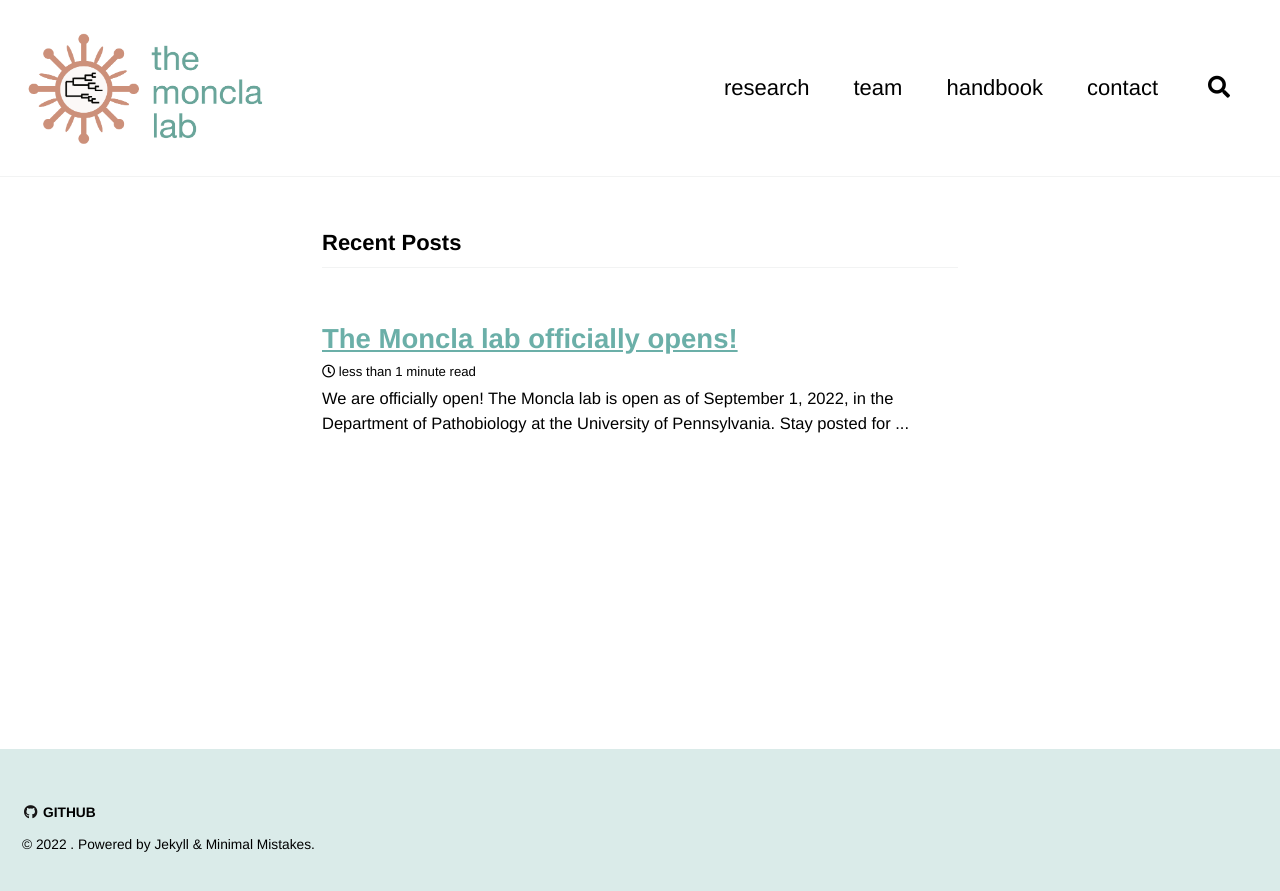
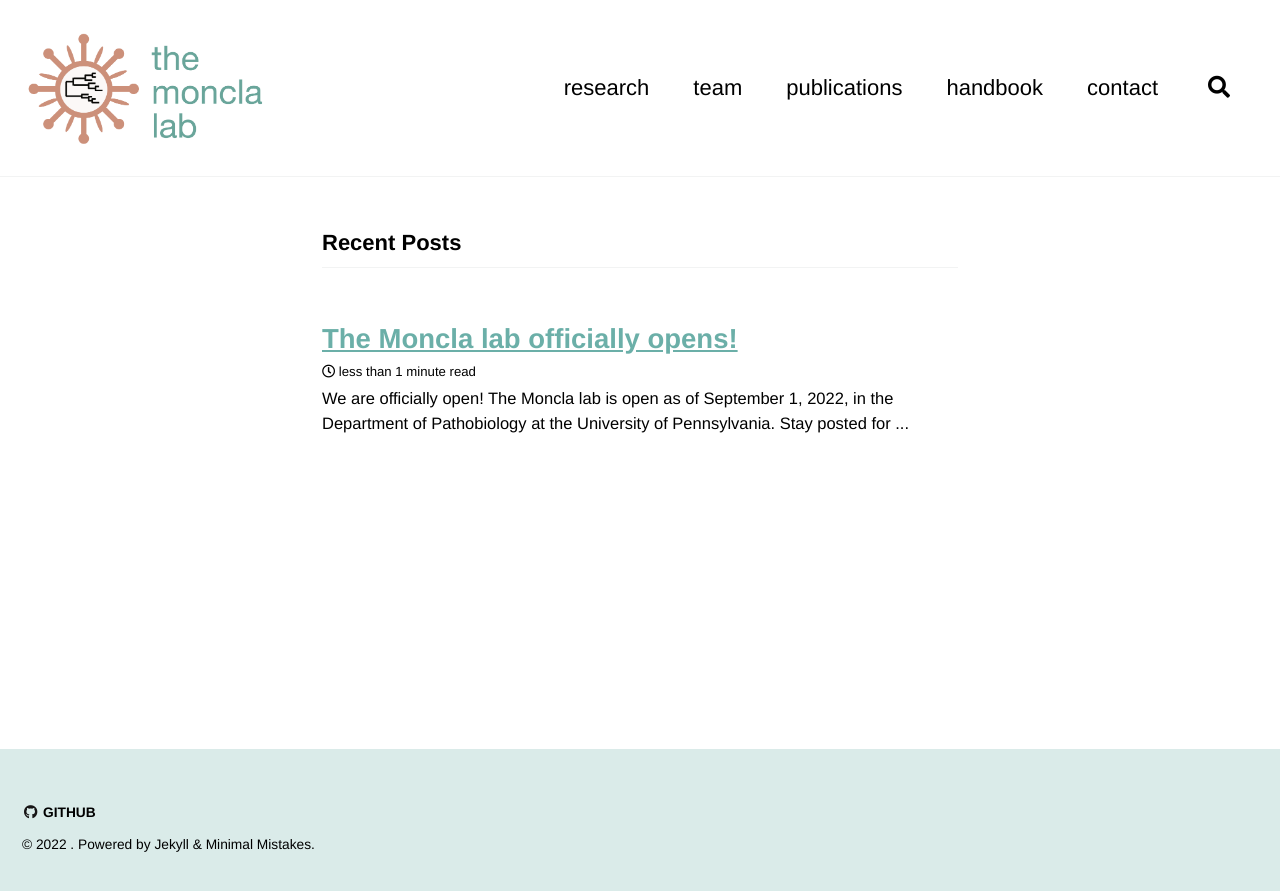
Before and after one commit to lmoncla/monclalab, a Jekyll site: the page built from index.html, in a window 1280 px wide. Shown: the top 891 px of the page. Built offline with Jekyll 4.4.1, drawn with Linux system fonts in a browser that asks for light colours; cached includes are drawn as plain includes; a script that is not in the unit is left out; the list of posts is cut into pages by our own code; comment, search, counter and statistics services are not loaded.

Commit message:
Update navigation.yml

```diff
--- a/_data/navigation.yml
+++ b/_data/navigation.yml
@@ -3,6 +3,8 @@ main:
     url: /research/
   - title: "team"
     url: /team/
+  - title: "publications"
+    url: /publications/
   - title: "handbook"
     url: /handbook/
   - title: "contact"
```
